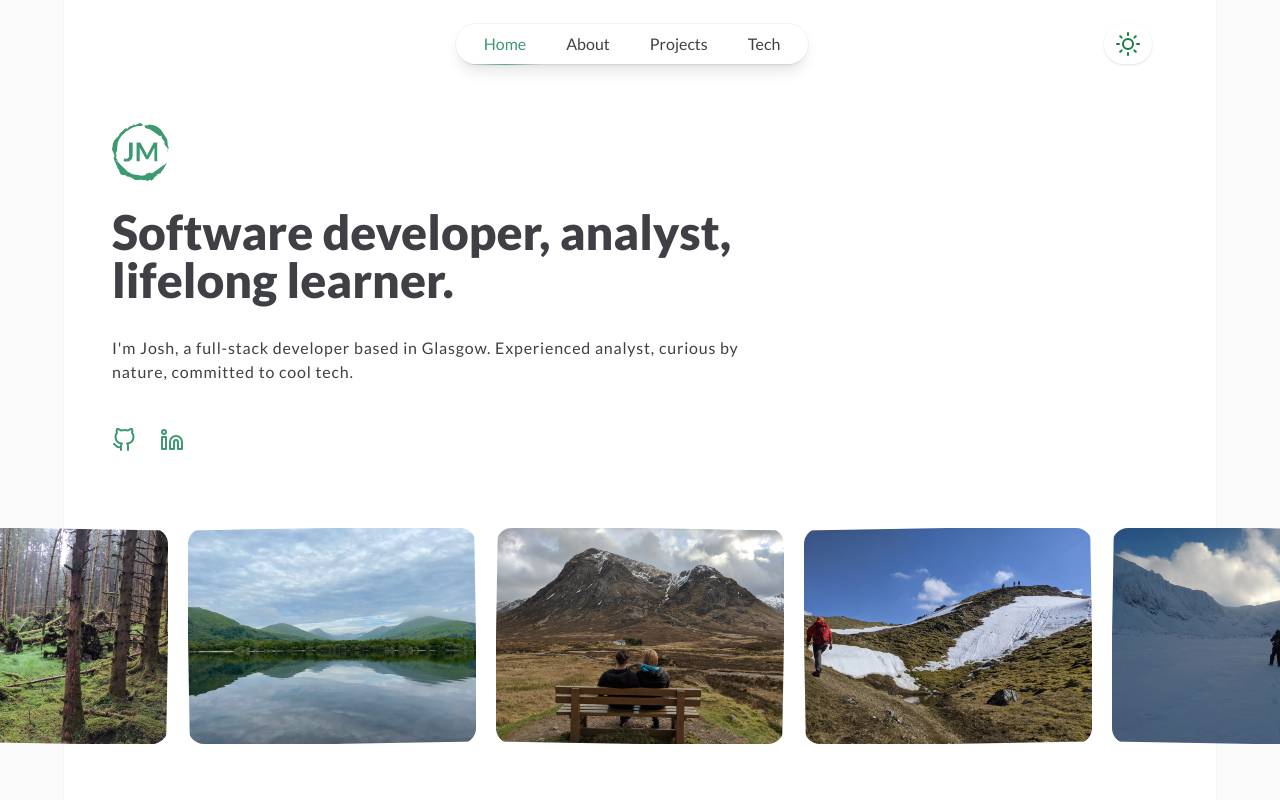
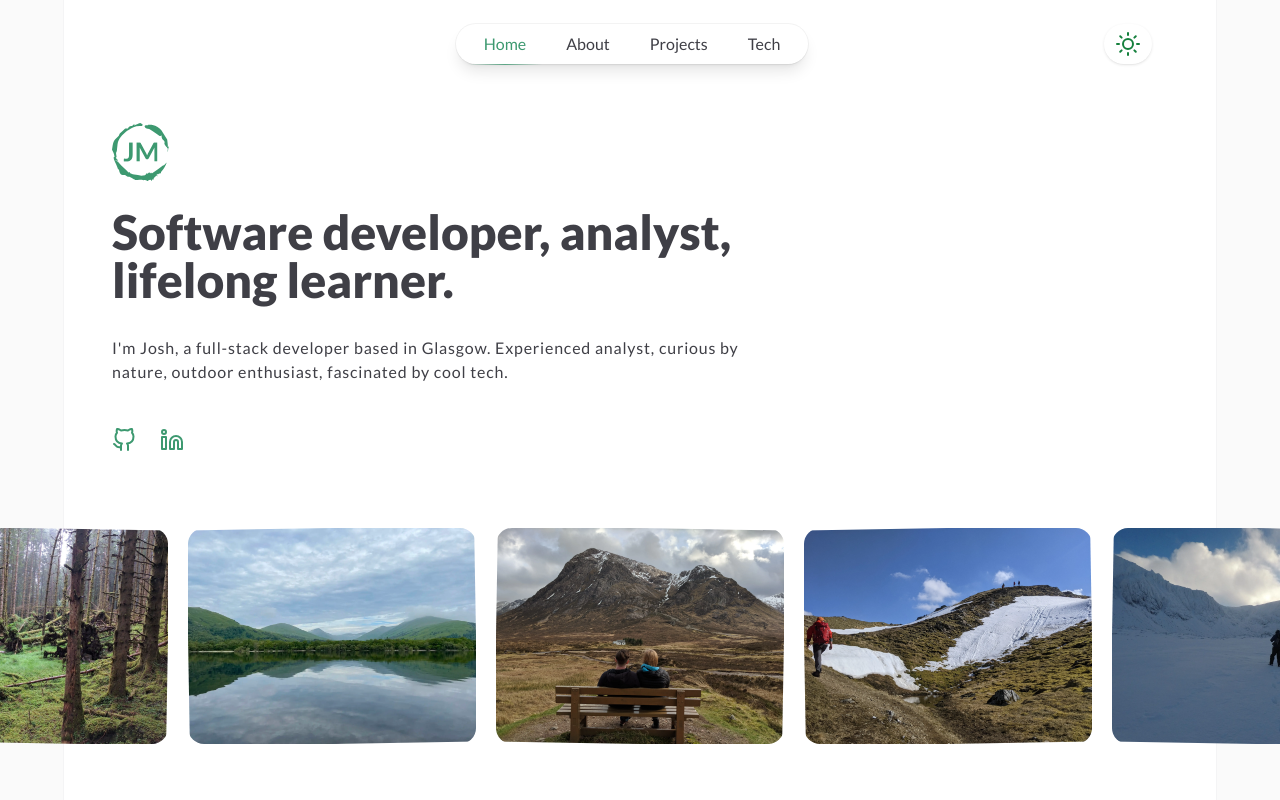
Before and after one commit to jomonty/web-jomonty-portfolio-2023, a React (Vite) app: page / in a window 1280 px wide. Shown: the top 800 px of the page. Built offline with nearby package versions, Linux system fonts and the light colour scheme.

Commit message:
update home page content

```diff
--- a/src/constants/HomeContent.js
+++ b/src/constants/HomeContent.js
@@ -1,7 +1,7 @@
 const HomeContent = {
   title: "Software developer, analyst, lifelong learner.",
   text: [
-    "I'm Josh, a full-stack developer based in Glasgow. Experienced analyst, curious by nature, committed to cool tech.",
+    "I'm Josh, a full-stack developer based in Glasgow. Experienced analyst, curious by nature, outdoor enthusiast, fascinated by cool tech.",
   ],
 };
 
```
